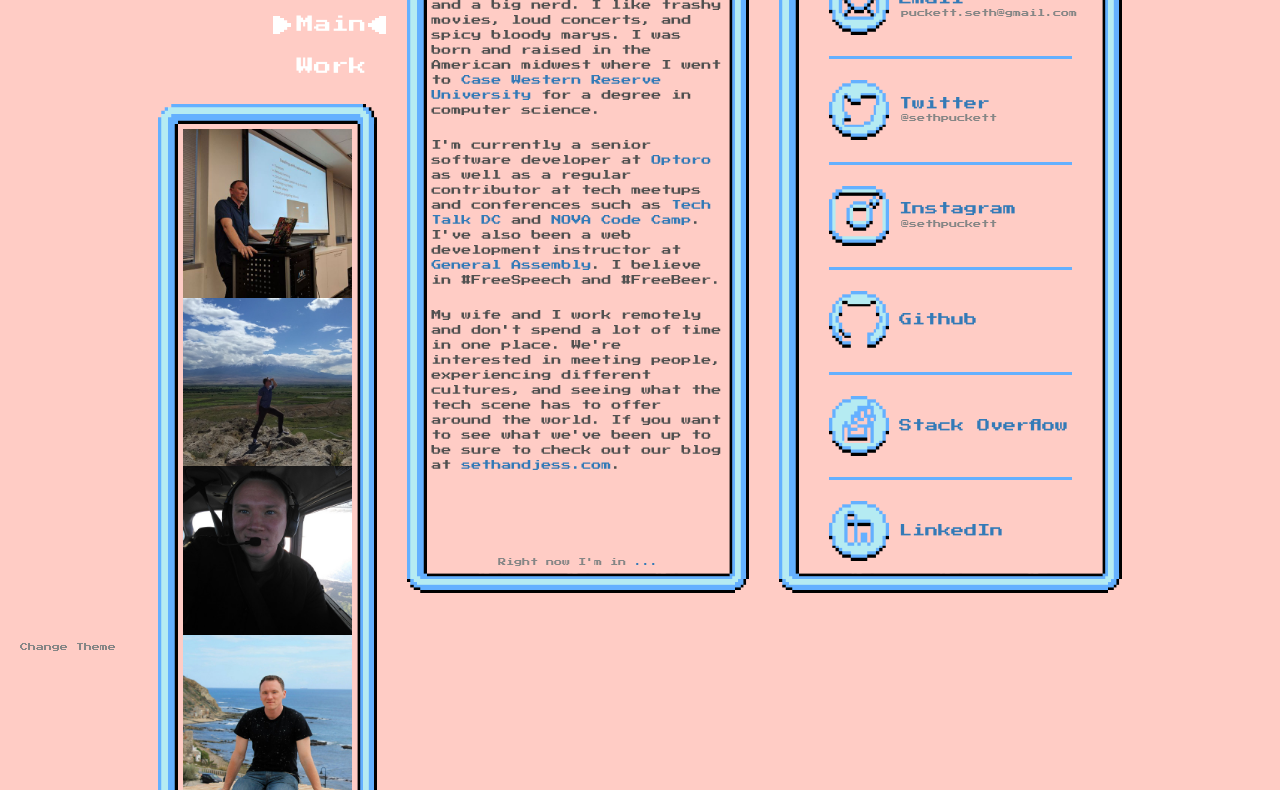
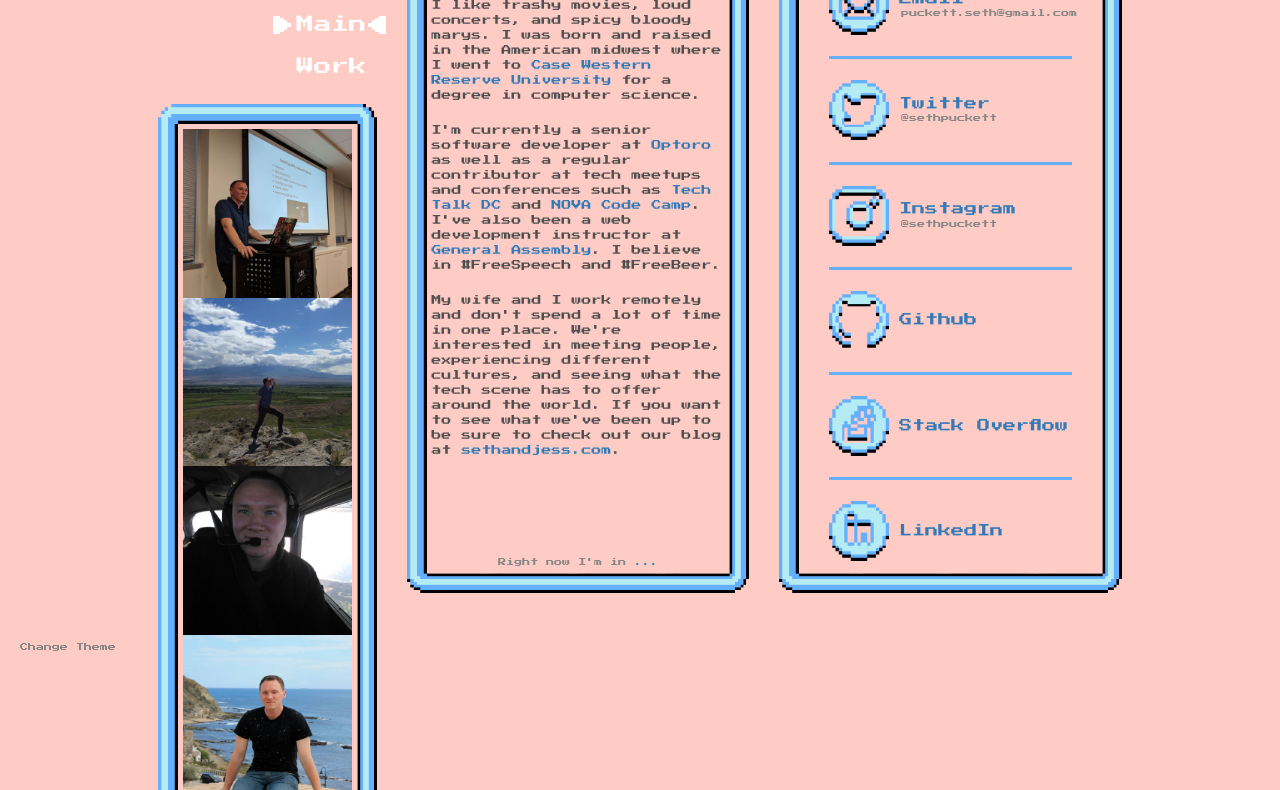
Before and after one commit to sethpuckett/personal-site, a plain HTML site: page index.html in a window 1280 px wide. Shown: the part 127-917 px from the top of the page. Drawn offline with nearby package versions, Linux system fonts and the light colour scheme; a script that the page names is missing.

Commit message:
content update

```diff
--- a/index.html
+++ b/index.html
@@ -67,7 +67,7 @@
                             <div class="col-sm-6 col">
                                 <div id="bio" class="box tall-box-fixed">
                                     <div class="text-content">
-                                        <p>Hi, I'm Seth! I'm a software developer, a world traveler, and a big nerd. I like trashy movies, loud concerts, and spicy bloody marys. I was born and raised in the American midwest where I went to <a href="http://engineering.case.edu/eecs/" target="_blank">Case Western Reserve University</a> for a degree in computer science.</p>
+                                        <p>Hi, I'm Seth! I'm a software developer and world traveler. I like trashy movies, loud concerts, and spicy bloody marys. I was born and raised in the American midwest where I went to <a href="http://engineering.case.edu/eecs/" target="_blank">Case Western Reserve University</a> for a degree in computer science.</p>
                                         <p>I'm currently a senior software developer at <a href="https://www.optoro.com/" target="_blank">Optoro</a> as well as a regular contributor at tech meetups and conferences such as <a href="http://www.meetup.com/TechTalkDC/" target="_blank">Tech Talk DC</a> and <a href="http://novacodecamp.org/" target="_blank">NOVA Code Camp</a>. I've also been a web development instructor at <a href="https://generalassemb.ly/education/front-end-web-development" target="_blank">General Assembly</a>. I believe in #FreeSpeech and #FreeBeer.</p>
                                         <p>My wife and I work remotely and don't spend a lot of time in one place. We're interested in meeting people, experiencing different cultures, and seeing what the tech scene has to offer around the world. If you want to see what we've been up to be sure to check out our blog at <a href="http://www.sethandjess.com">sethandjess.com</a>.</p>
                                     </div>
```
